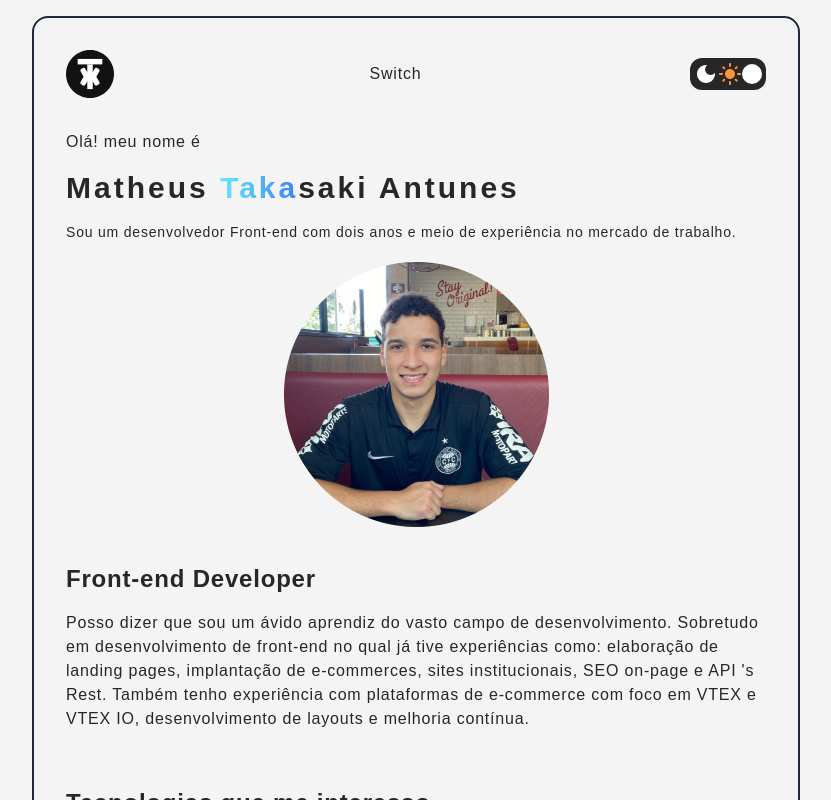
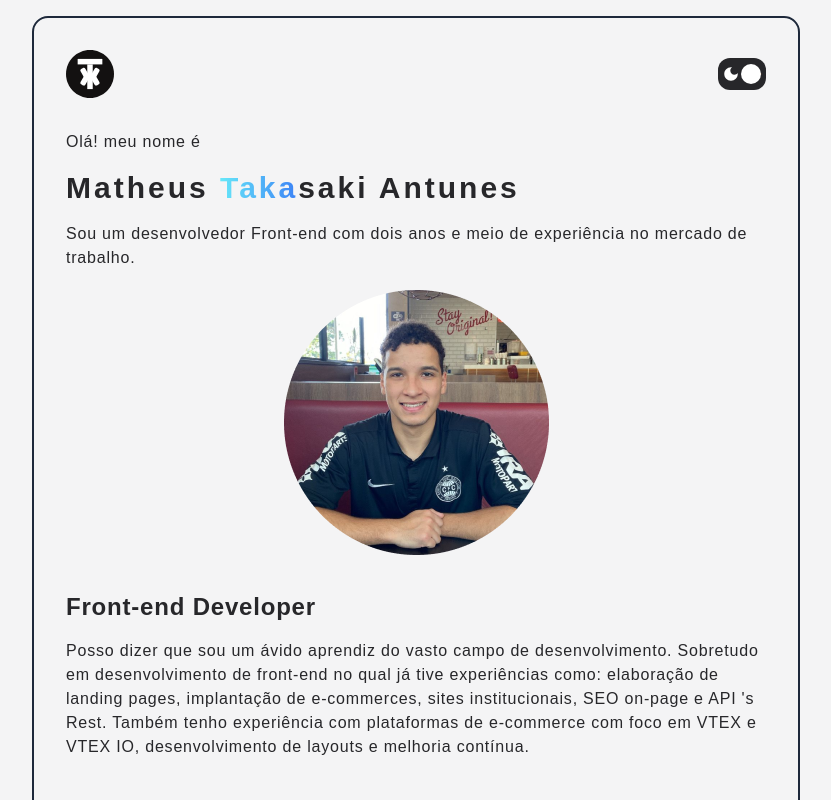
Before and after one commit to matheustakasaki/portfolio, a React (Vite) app: page / in a window 1280 px wide. Shown: the whole page, without its empty margins (224-1055 px from the left). Built offline with nearby package versions, Linux system fonts and the light colour scheme.

Commit message:
Adding some styles

```diff
--- a/src/App.tsx
+++ b/src/App.tsx
@@ -66,14 +66,6 @@ function App() {
             </defs>
           </svg>
 
-          <button
-            onClick={handleChangeTheme}
-            title='enviar'
-            className='p-2 rounded-full block'
-          >
-            Switch
-          </button>
-
           <SwitchThemeButton />
         </header>
 
@@ -89,7 +81,7 @@ function App() {
                 saki Antunes
               </h1>
 
-              <p className='text-sm dark:text-zinc-50'>
+              <p className='text-md dark:text-zinc-50'>
                 Sou um desenvolvedor Front-end com dois anos e meio de
                 experiência no mercado de trabalho.
               </p>
--- a/src/components/SwitchThemeButton/index.tsx
+++ b/src/components/SwitchThemeButton/index.tsx
@@ -1,10 +1,21 @@
 import LightModeIcon from '@mui/icons-material/LightMode';
 import DarkModeIcon from '@mui/icons-material/DarkMode';
+import { useState } from 'react';
 
 export default function SwitchThemeButton() {
+  const [toggle, setToggle] = useState(false);
+
+  function checked() {
+    console.log(toggle);
+    setToggle(!toggle);
+    return toggle;
+  }
+
   return (
     <div className='flex'>
       <input
+        defaultChecked={toggle}
+        onChange={checked}
         className='opacity-0'
         type='checkbox'
         name='toggleTheme'
@@ -13,11 +24,15 @@ export default function SwitchThemeButton() {
 
       <label
         htmlFor='toggleTheme'
-        className='bg-zinc-800 flex rounded-xl items-center p-1'
+        className='bg-zinc-800 flex gap-1 rounded-xl items-center p-1 relative'
       >
-        <DarkModeIcon className='text-white' />
-        <LightModeIcon className='text-orange-400' />
-        <div className='w-5 h-5 bg-white rounded-full'></div>
+        <DarkModeIcon className='text-white max-w-[18px]' />
+        <LightModeIcon className='text-orange-400 max-w-[18px]' />
+        <div
+          className={`transition ease-in-out w-5 h-5 bg-white rounded-full absolute ${
+            toggle ? 'left-[5px]' : 'right-[5px]'
+          }`}
+        ></div>
       </label>
     </div>
   );
```
